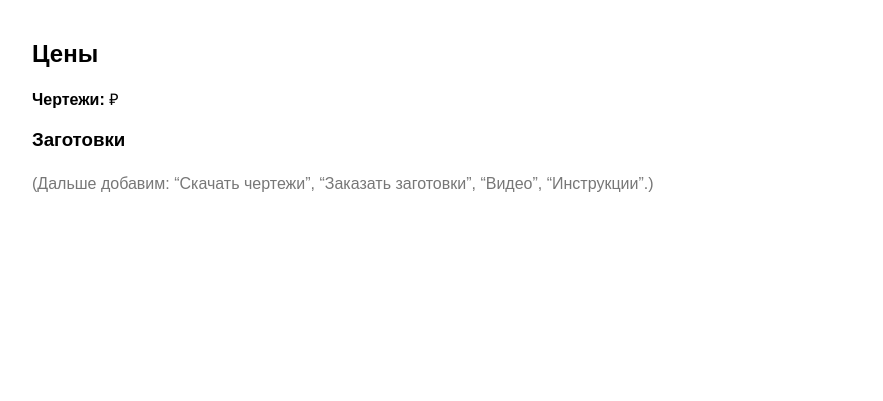
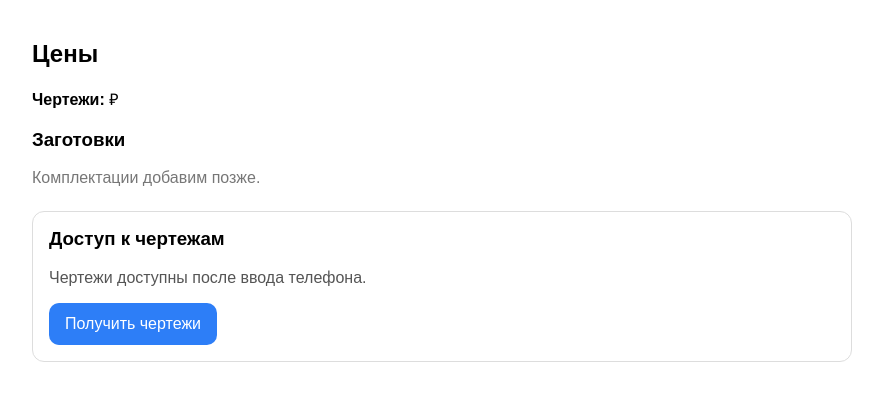
Before and after one commit to Dmitryntvh/AVITO, a FastAPI app: template app/templates/model.html in a window 1280 px wide. Shown: the top 401 px of the page, without its empty margins (198-1081 px from the left). Run offline with FastAPI, Linux system fonts and the light colour scheme; the template is opened without the code that fills it, so the values that code supplies are empty.

Commit message:
Update model.html

```diff
--- a/app/templates/model.html
+++ b/app/templates/model.html
@@ -12,14 +12,26 @@
   <p><b>Чертежи:</b> {{ model.prices.drawings }} ₽</p>
 
   <h3>Заготовки</h3>
+  {% if model.prices.kits and model.prices.kits|length > 0 %}
     <ul>
       {% for kit in model.prices.kits %}
         <li>{{ kit.material }} — <b>{{ kit.price }} ₽</b></li>
       {% endfor %}
     </ul>
+  {% else %}
+    <p style="color:#777">Комплектации добавим позже.</p>
+  {% endif %}
 
-  <p style="margin-top:24px; color:#777">
-    (Дальше добавим: “Скачать чертежи”, “Заказать заготовки”, “Видео”, “Инструкции”.)
+  <div style="margin-top:24px; padding:16px; border:1px solid #ddd; border-radius:12px;">
+    <h3 style="margin-top:0;">Доступ к чертежам</h3>
+    <p style="color:#555; margin-bottom:16px;">
+      Чертежи доступны после ввода телефона.
     </p>
+
+    <a href="/drawings/{{ model_code }}"
+       style="display:inline-block; padding:12px 16px; background:#2d7ef7; color:#fff; border-radius:10px; text-decoration:none;">
+      Получить чертежи
+    </a>
+  </div>
 </body>
 </html>
```
Lines whose indentation alone changed are shown as unchanged.
